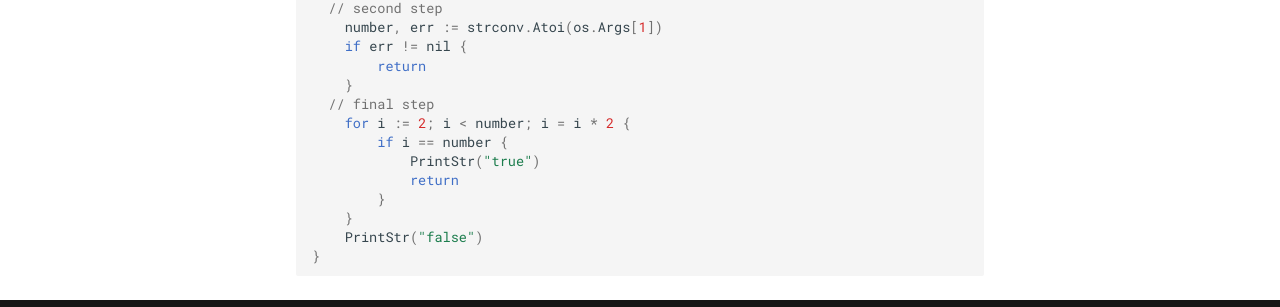
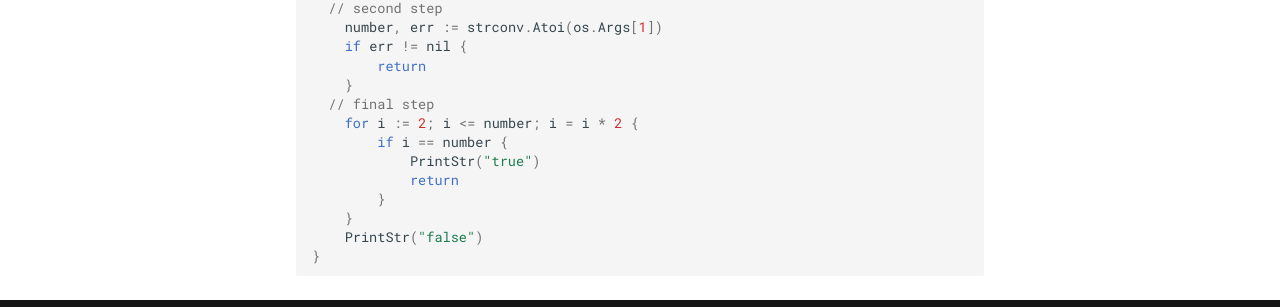
Before and after one commit to Z01-HelloThere/doc, an MkDocs documentation site: the page built from docs/go/checkpoint/IsPowerOf2Doc.md, in a window 1280 px wide and 900 px high, scrolled down 1438 px. Shown: the part 555-862 px from the top of the window. Built offline with MkDocs 1.6.1 and Material for MkDocs 9.7.7, drawn with Linux system fonts in a browser that asks for light colours.

```diff
--- a/docs/go/checkpoint/IsPowerOf2Doc.md
+++ b/docs/go/checkpoint/IsPowerOf2Doc.md
@@ -84,7 +84,7 @@ func IsPowerof2() {
 		return
 	}
   // final step
-	for i := 2; i < number; i = i * 2 {
+	for i := 2; i <= number; i = i * 2 {
 		if i == number {
 			PrintStr("true")
 			return
```
